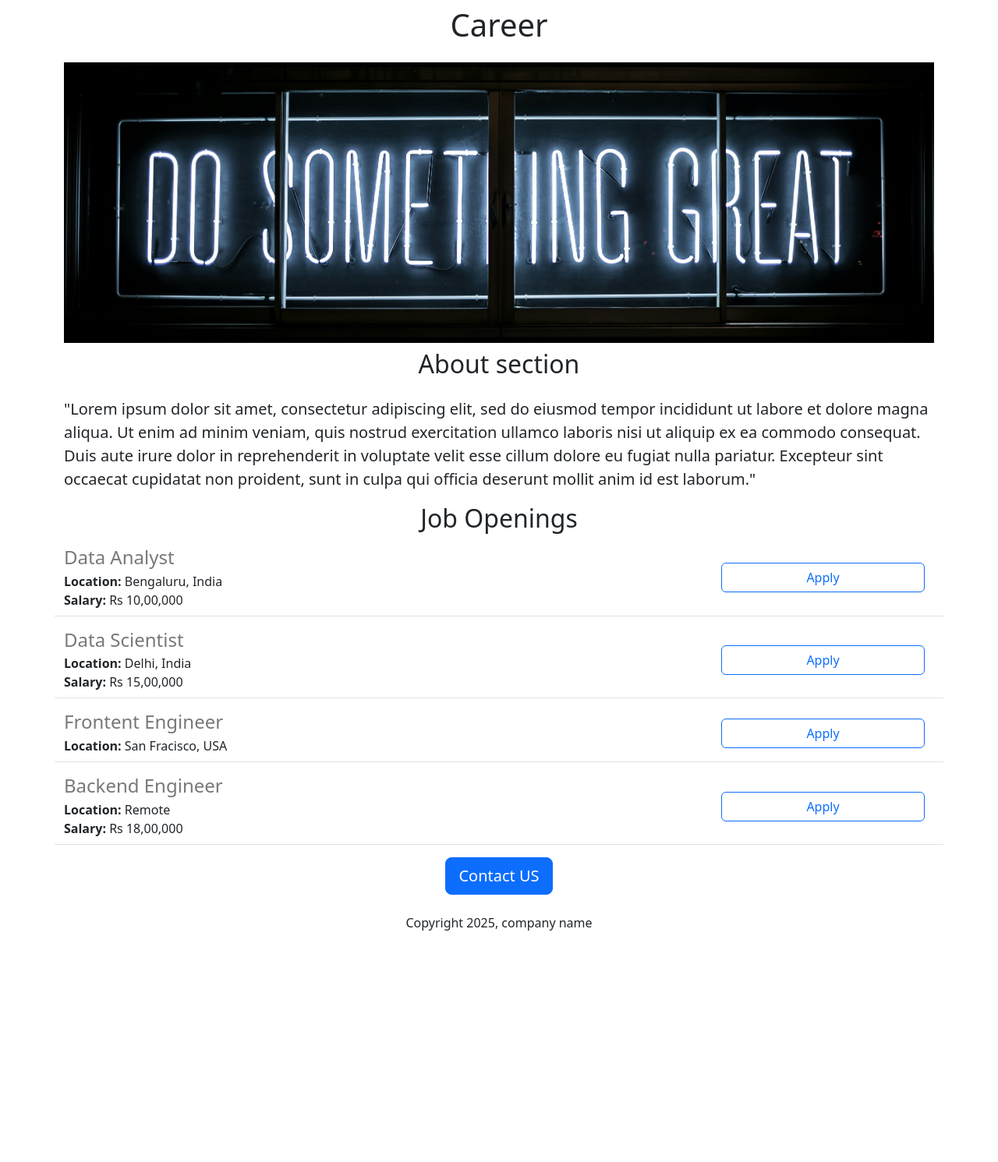
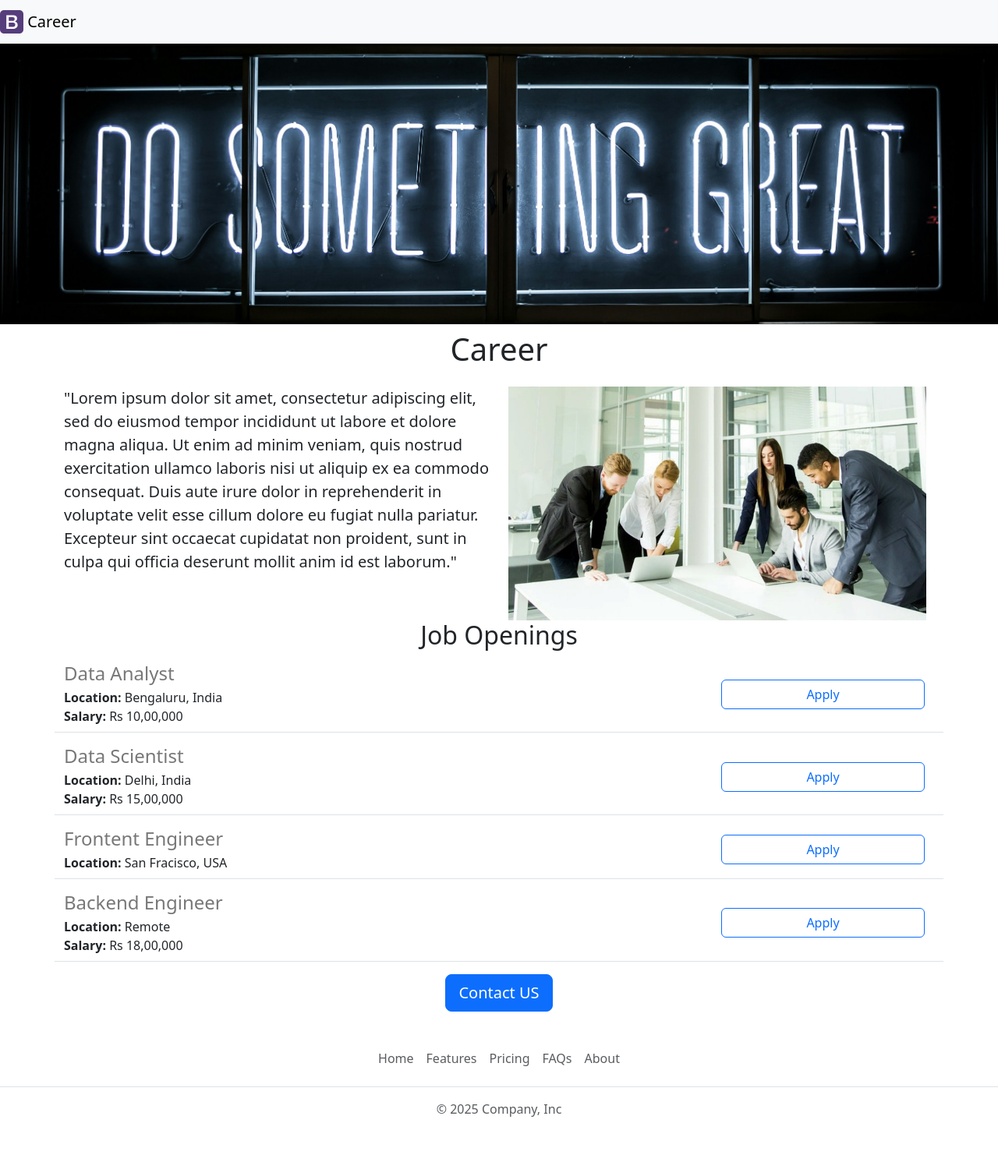
Before and after one commit to nikhilarya/Learning-Flask, a Flask app: page / in a window 1280 px wide. Shown: the whole page at 78% size. Before the commit the page ends 1194 px from the top, so only its background shows below. Run offline with Flask 3, Linux system fonts and the light colour scheme.

Commit message:
added nav footer and people pic on about section

```diff
--- /dev/null
+++ b/templates/footer.html
@@ -0,0 +1,10 @@
+<footer class="py-3 my-4">
+    <ul class="nav justify-content-center border-bottom pb-3 mb-3">
+      <li class="nav-item"><a href="#" class="nav-link px-2 text-muted">Home</a></li>
+      <li class="nav-item"><a href="#" class="nav-link px-2 text-muted">Features</a></li>
+      <li class="nav-item"><a href="#" class="nav-link px-2 text-muted">Pricing</a></li>
+      <li class="nav-item"><a href="#" class="nav-link px-2 text-muted">FAQs</a></li>
+      <li class="nav-item"><a href="#" class="nav-link px-2 text-muted">About</a></li>
+    </ul>
+    <p class="text-center text-muted">© 2025 Company, Inc</p>
+  </footer>
--- a/templates/home.html
+++ b/templates/home.html
@@ -39,11 +39,20 @@
     </style>
 </head>
 <body>
+    {% include 'nav.html' %}
+    <img class="img-fluid" id="banner" src="http://127.0.0.1:5000/static/banner.jpg" alt="">
     <div class="container">
         <h1 class="text-center mt-2 mb-4" >Career</h1>
-        <img class="img-fluid" id="banner" src="http://127.0.0.1:5000/static/banner.jpg" alt="">
-        <h2 class="text-center mt-2 mb-4">About section</h2>
-        <p class="lead">"Lorem ipsum dolor sit amet, consectetur adipiscing elit, sed do eiusmod tempor incididunt ut labore et dolore magna aliqua. Ut enim ad minim veniam, quis nostrud exercitation ullamco laboris nisi ut aliquip ex ea commodo consequat. Duis aute irure dolor in reprehenderit in voluptate velit esse cillum dolore eu fugiat nulla pariatur. Excepteur sint occaecat cupidatat non proident, sunt in culpa qui officia deserunt mollit anim id est laborum."</p>
+
+<!--        <h2 class="text-center mt-2 mb-4">About section</h2>-->
+        <div class="row">
+            <div class="col-6">
+                <p class="lead">"Lorem ipsum dolor sit amet, consectetur adipiscing elit, sed do eiusmod tempor incididunt ut labore et dolore magna aliqua. Ut enim ad minim veniam, quis nostrud exercitation ullamco laboris nisi ut aliquip ex ea commodo consequat. Duis aute irure dolor in reprehenderit in voluptate velit esse cillum dolore eu fugiat nulla pariatur. Excepteur sint occaecat cupidatat non proident, sunt in culpa qui officia deserunt mollit anim id est laborum."</p>
+            </div>
+            <div class="col-6">
+                <img src="/static/people.jpg" alt="" style="height:300px">
+            </div>
+        </div>
         <h2 class="text-center">Job Openings</h2>
         <p class="bodytext">
             {% for job in jobs %}
@@ -52,10 +61,10 @@
         </p>
         <div style="text-align:center;">
             <button class="btn btn-primary btn-lg">Contact US</button>
-            <p class="mt-4">Copyright 2025, company name</p>
         </div>
 
     </div>
+    {% include 'footer.html' %}
 <script src="https://cdn.jsdelivr.net/npm/bootstrap@5.3.3/dist/js/bootstrap.bundle.min.js" integrity="sha384-YvpcrYf0tY3lHB60NNkmXc5s9fDVZLESaAA55NDzOxhy9GkcIdslK1eN7N6jIeHz" crossorigin="anonymous"></script>
 </body>
 </html>
--- /dev/null
+++ b/templates/nav.html
@@ -0,0 +1,7 @@
+<nav class="navbar navbar-light bg-light shadow-sm fixed-top">
+  <a class="navbar-brand" href="#">
+    <img src="static/logo.svg" width="30" height="30" class="d-inline-block align-top" alt="">
+    Career
+  </a>
+</nav>
+<div style="height:56px"></div>
```
Also changed, not shown: static/logo.svg (added), static/people.jpg (added).
